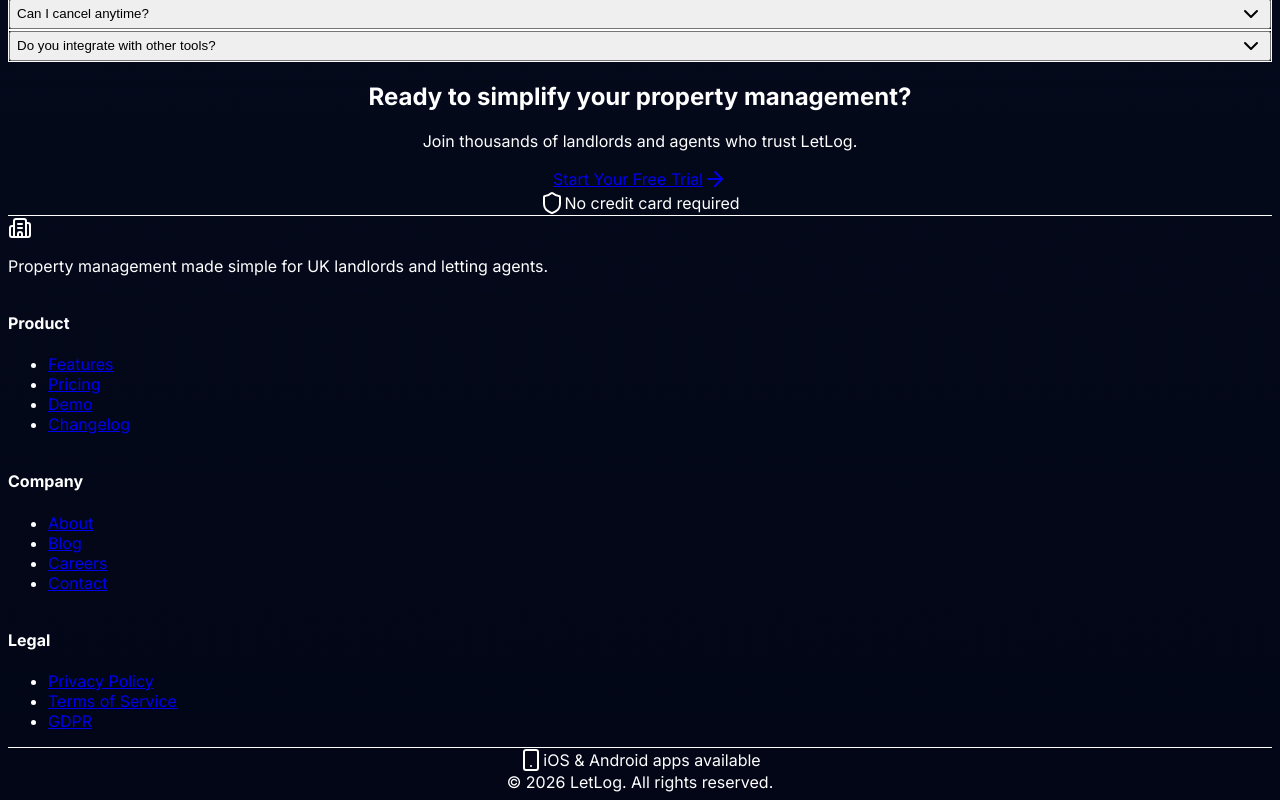
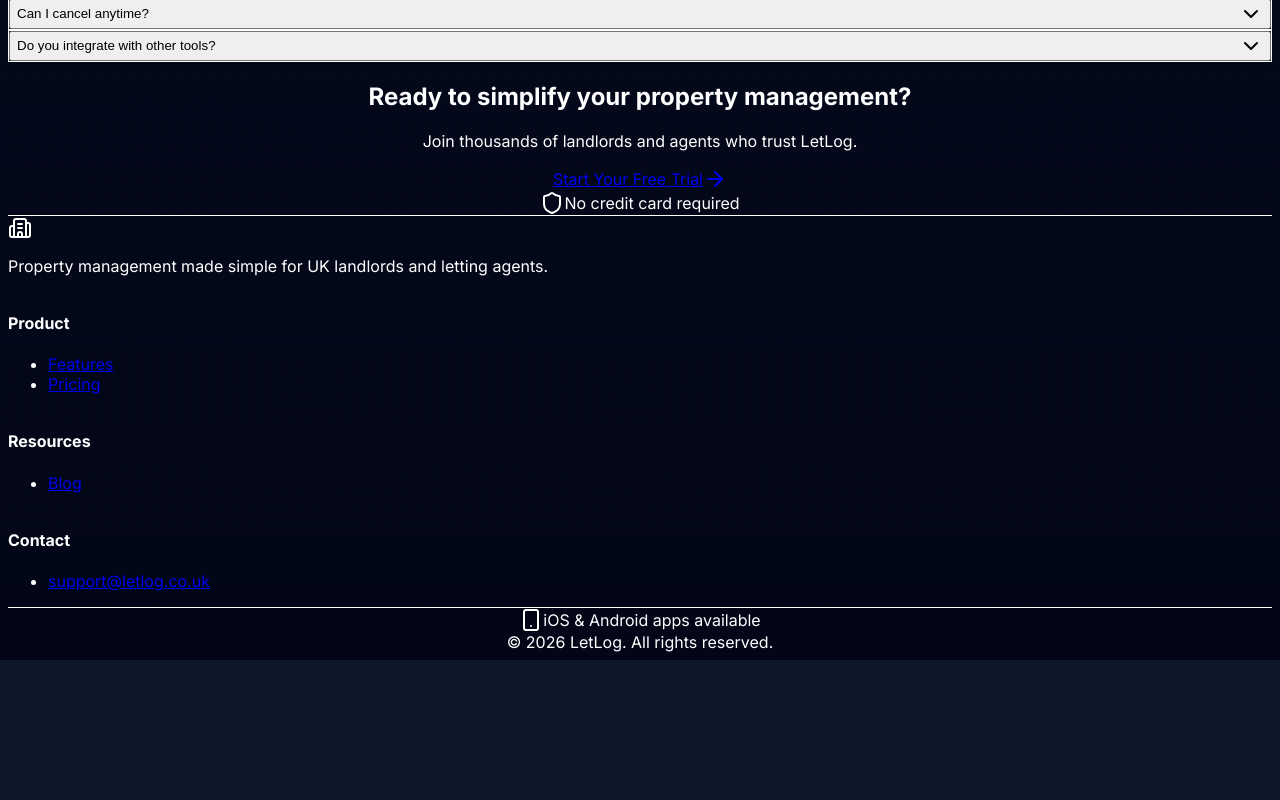
Before and after one commit to aarons2222/letlog-web, a Next.js app: page / in a window 1280 px wide. Shown: the part 3061-3861 px from the top of the page. After the commit the page ends 3721 px from the top, so only its background shows below. Built offline with nearby package versions, Linux system fonts and the light colour scheme.

Commit message:
Clean footer - remove broken links, add support email

```diff
--- a/src/app/page.tsx
+++ b/src/app/page.tsx
@@ -384,27 +384,20 @@
             <div>
               <h4 className="font-semibold mb-4">Product</h4>
               <ul className="space-y-2 text-slate-400 text-sm">
-                <li><Link href="#features" className="hover:text-white transition-colors">Features</Link></li>
+                <li><a href="#features" className="hover:text-white transition-colors">Features</a></li>
                 <li><Link href="/pricing" className="hover:text-white transition-colors">Pricing</Link></li>
-                <li><Link href="/demo" className="hover:text-white transition-colors">Demo</Link></li>
-                <li><Link href="/changelog" className="hover:text-white transition-colors">Changelog</Link></li>
               </ul>
             </div>
             <div>
-              <h4 className="font-semibold mb-4">Company</h4>
+              <h4 className="font-semibold mb-4">Resources</h4>
               <ul className="space-y-2 text-slate-400 text-sm">
-                <li><Link href="/about" className="hover:text-white transition-colors">About</Link></li>
                 <li><Link href="/blog" className="hover:text-white transition-colors">Blog</Link></li>
-                <li><Link href="/careers" className="hover:text-white transition-colors">Careers</Link></li>
-                <li><Link href="/contact" className="hover:text-white transition-colors">Contact</Link></li>
               </ul>
             </div>
             <div>
-              <h4 className="font-semibold mb-4">Legal</h4>
+              <h4 className="font-semibold mb-4">Contact</h4>
               <ul className="space-y-2 text-slate-400 text-sm">
-                <li><Link href="/privacy" className="hover:text-white transition-colors">Privacy Policy</Link></li>
-                <li><Link href="/terms" className="hover:text-white transition-colors">Terms of Service</Link></li>
-                <li><Link href="/gdpr" className="hover:text-white transition-colors">GDPR</Link></li>
+                <li><a href="mailto:support@letlog.co.uk" className="hover:text-white transition-colors">support@letlog.co.uk</a></li>
               </ul>
             </div>
           </div>
```
